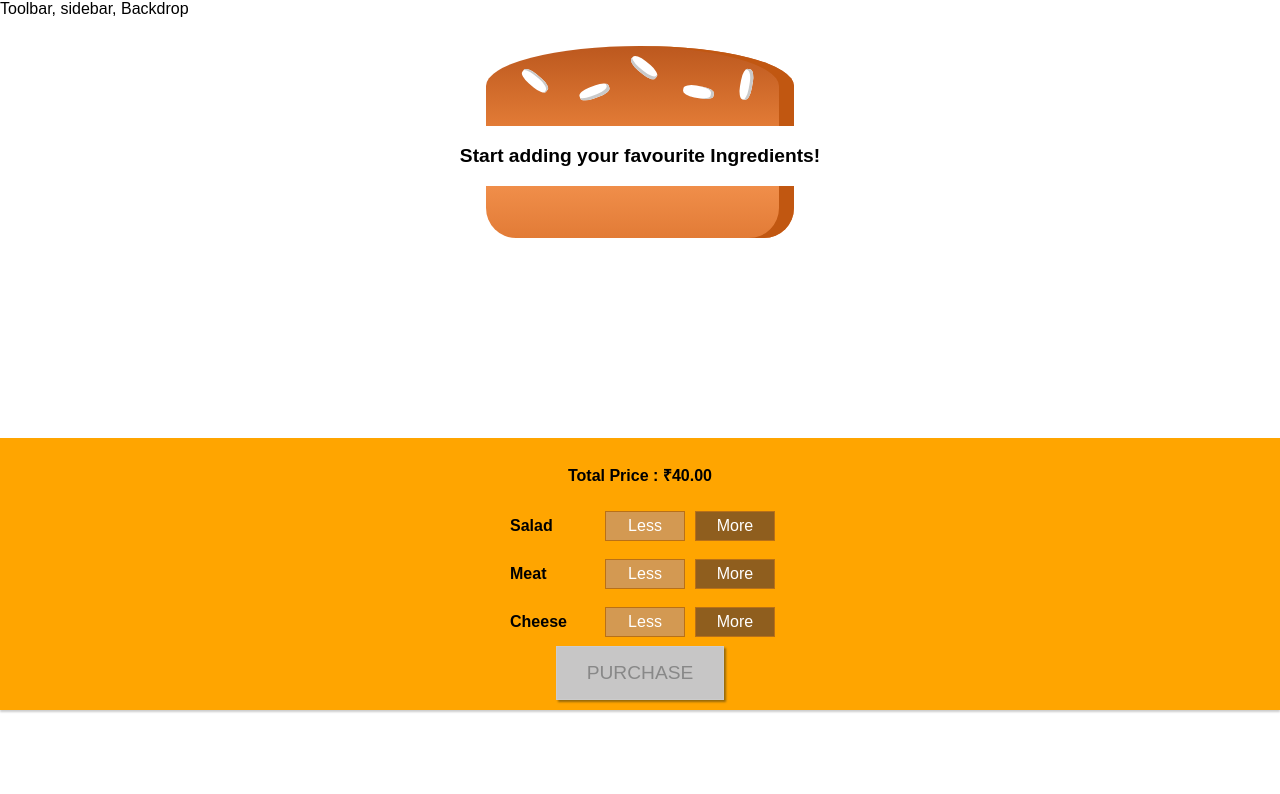
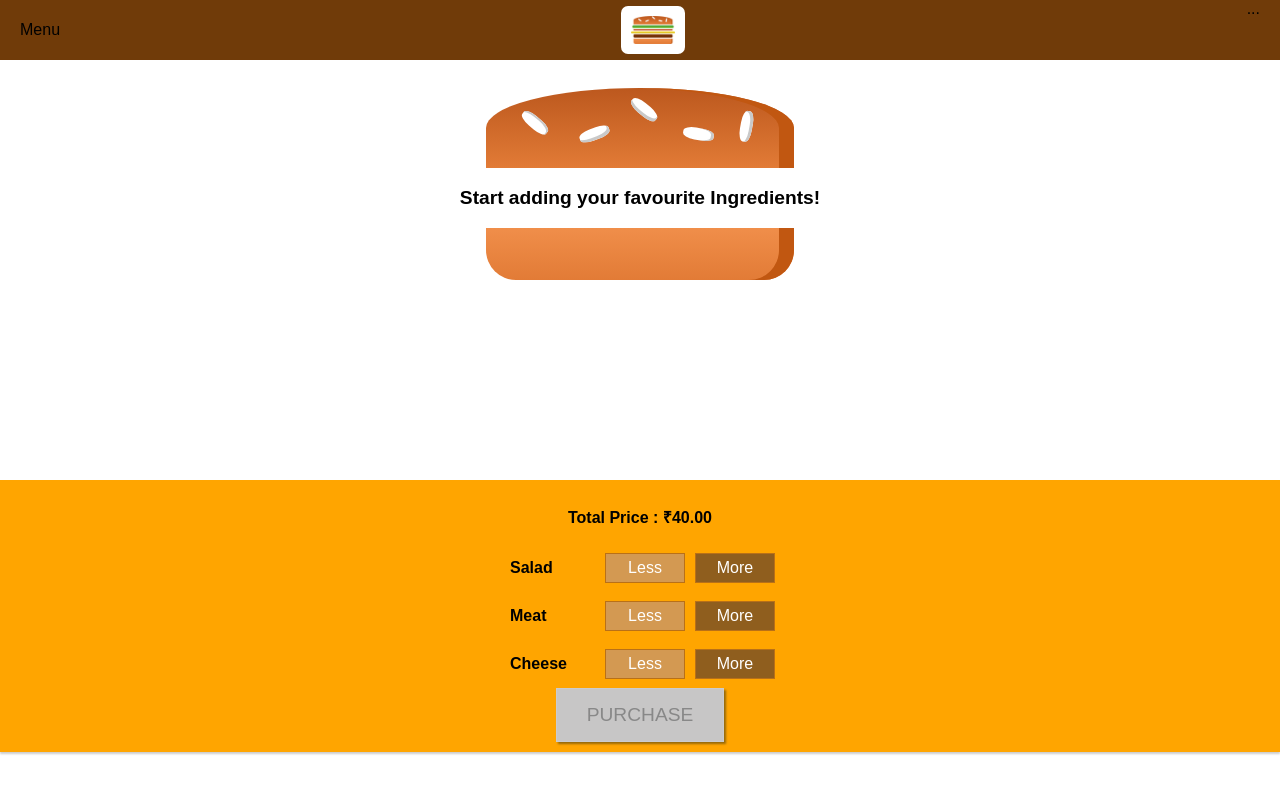
Before and after one commit to abhinavk9757/Burger-Builder, a React app: page / in a window 1280 px wide. Shown: the top 794 px of the page. Built offline with nearby package versions, Linux system fonts and the light colour scheme.

Commit message:
Add Logo

```diff
--- a/package.json
+++ b/package.json
@@ -40,7 +40,10 @@
     "webpack": "3.5.1",
     "webpack-dev-server": "2.7.1",
     "webpack-manifest-plugin": "1.2.1",
-    "whatwg-fetch": "2.0.3"
+    "whatwg-fetch": "2.0.3",
+    "macaddress": ">=0.2.9",
+    "randomatic": ">=3.0.0",
+    "merge": ">=1.2.1"
   },
   "scripts": {
     "start": "node scripts/start.js",
--- a/src/components/Layout/Layout.css
+++ b/src/components/Layout/Layout.css
@@ -1,3 +1,3 @@
 .Content {
-  margin-top: 20px;
+  margin-top: 80px;
 }
--- a/src/components/Layout/Layout.js
+++ b/src/components/Layout/Layout.js
@@ -1,10 +1,12 @@
 import React from 'react';
 import Aux from '../../hoc/Aux';
 import classes from './Layout.css';
+import Toolbar from '../Navigation/Toolbar/Toolbar'
 
 const layout = props => (
   <Aux>
-    <div>Toolbar, sidebar, Backdrop</div>
+
+    <Toolbar />
     <main className={classes.Content}>{props.children}</main>
   </Aux>
 );
--- /dev/null
+++ b/src/components/Logo/Logo.css
@@ -0,0 +1,11 @@
+.Logo{
+    background-color: white;
+    padding: 10px;
+    height: 80%;
+    box-sizing: border-box;
+    border-radius: 7px;
+}
+
+.Logo img{
+    height: 100%;
+}
--- /dev/null
+++ b/src/components/Logo/Logo.js
@@ -0,0 +1,11 @@
+import React from 'react';
+import burgerLogo from '../../assets/images/burger-logo.png';
+import classes from './Logo.css';
+
+const logo = props => (
+  <div className={classes.Logo}>
+    <img alt="BurgerPicker" src={burgerLogo} />
+  </div>
+);
+
+export default logo;
--- /dev/null
+++ b/src/components/Navigation/Toolbar/Toolbar.css
@@ -0,0 +1,18 @@
+.Toolbar{
+    height: 60px;
+    width: 100%;
+    position: fixed;
+    top: 0;
+    left: 0;
+    background-color: #703B09;
+    display: flex;
+    justify-content: space-between;
+    align-items: center;
+    padding: 0 20px;
+    box-sizing: border-box;
+    z-index: 300;
+}
+
+.Toolbar nav{
+    height: 100%;
+}
--- /dev/null
+++ b/src/components/Navigation/Toolbar/Toolbar.js
@@ -0,0 +1,13 @@
+import React from 'react';
+import classes from './Toolbar.css';
+import Logo from '../../Logo/Logo'
+
+const toolbar = props => (
+  <header className={classes.Toolbar}>
+    <div>Menu</div>
+    <Logo />
+    <nav>...</nav>
+  </header>
+);
+
+export default toolbar;
```
Also changed, not shown: src/assets/images/burger-logo.png (added), 1 other file (tests, documents, lock files or other folders).
